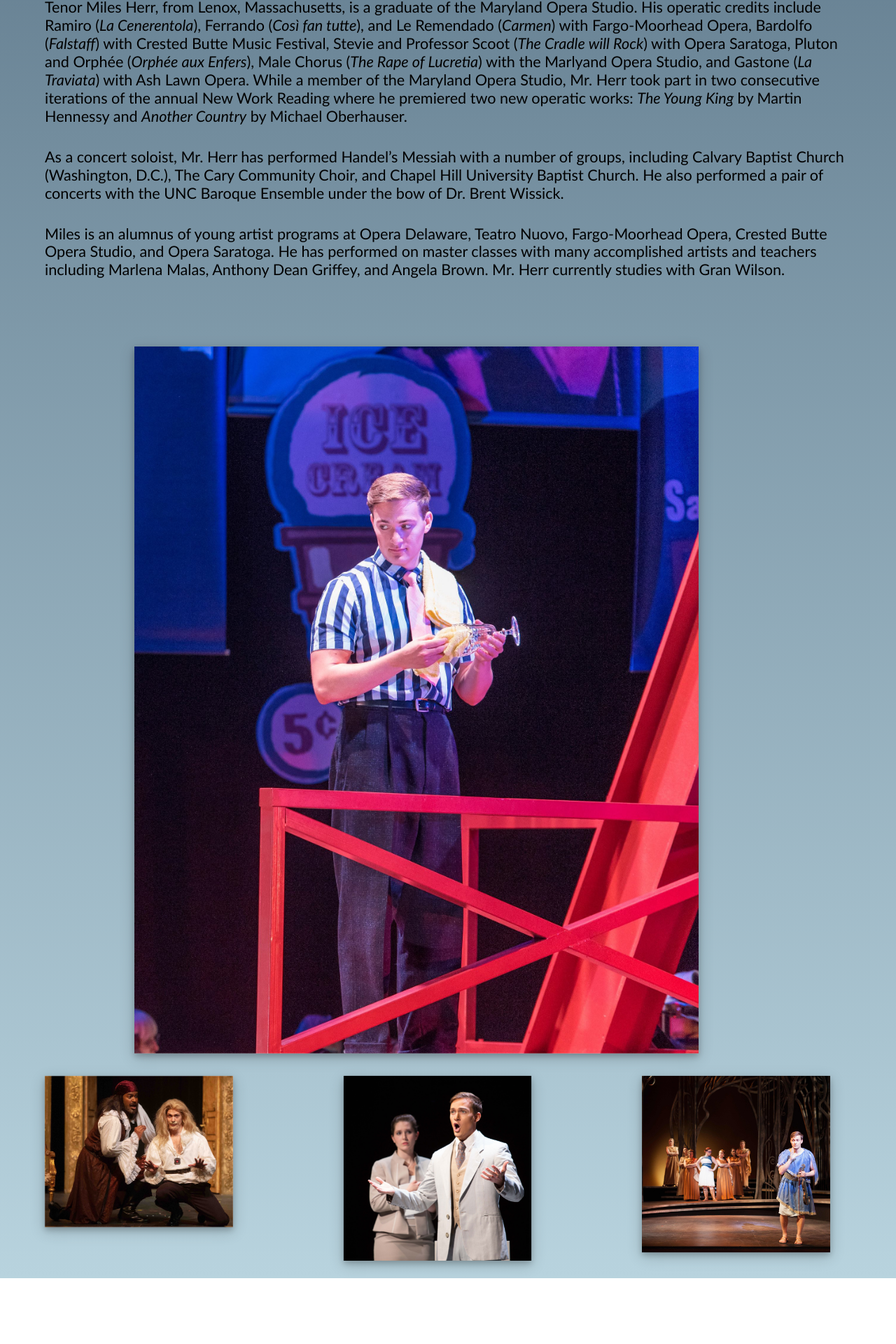
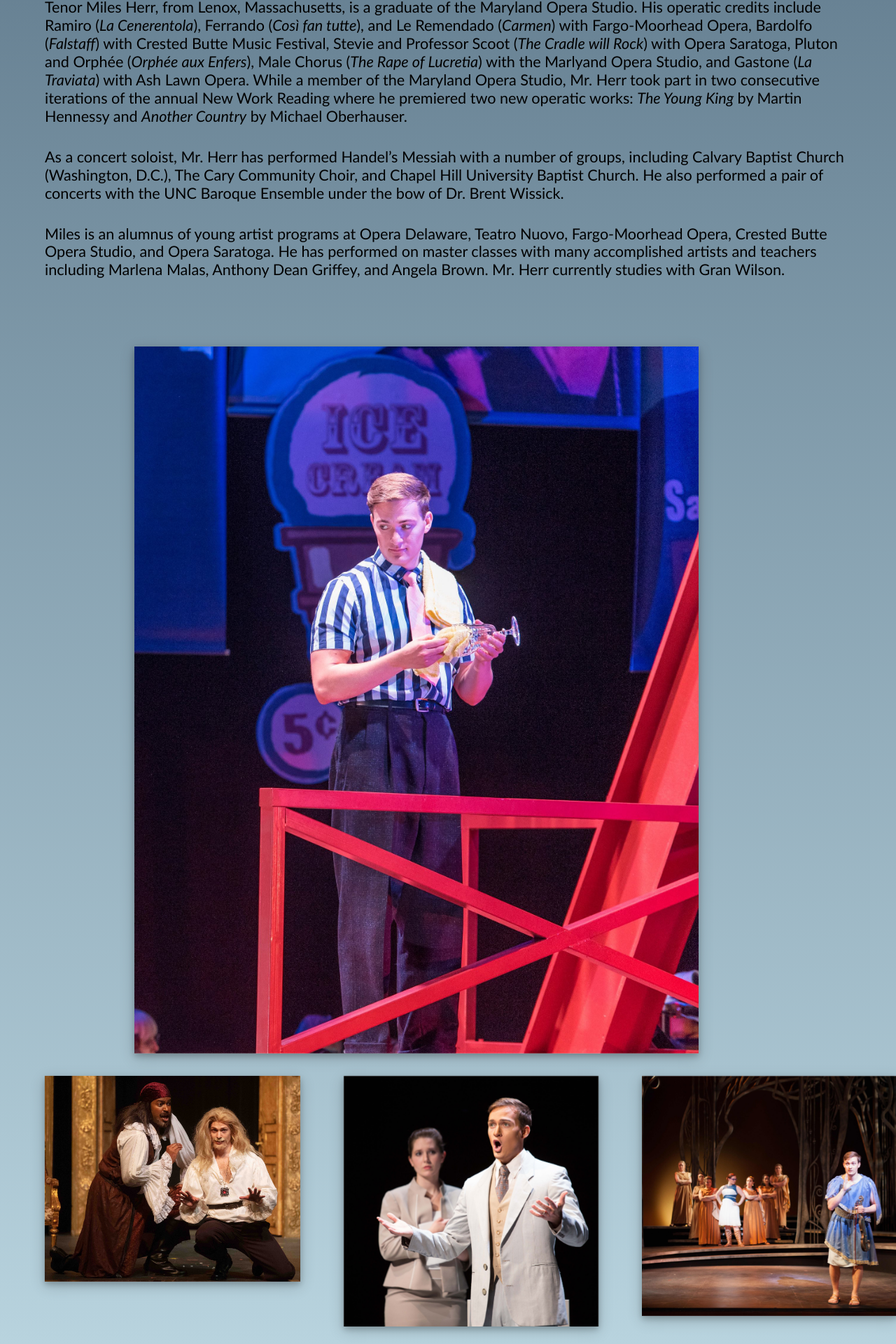
Before and after one commit to leemlb06pmi/leemlb06pmi.github.io, a Jekyll site: the page built from index.html, in a window 1280 px wide. Shown: the part 2203-4123 px from the top of the page at 70% size. Built offline with Jekyll 4.4.1, drawn with Linux system fonts in a browser that asks for light colours; before the commit the page ends 4029 px from its top, so only the background shows below that.

Commit message:
Update index.html

```diff
--- a/index.html
+++ b/index.html
@@ -67,7 +67,7 @@ title: Miles Herr, Tenor
 	</div>
 	<div class="row">
 		<div class="column mini">
-			<div class="picContainActive">
+			<div class="picContainActive2">
 				<div class="shadowBox">
 					<img class="imageFadeWText" src="https://leemlb06pmi.github.io/photos/Cosi_2.jpeg" alt="Cosi">
 					<div class="textTrans">
@@ -77,7 +77,7 @@ title: Miles Herr, Tenor
 			</div>
 		</div>
 		<div class="column mini">
-			<div class="picContainActive">
+			<div class="picContainActive2">
 				<div class="shadowBox">
 					<img class="imageFadeWText" src="https://leemlb06pmi.github.io/photos/Lucretia_1_GeoffSheil.jpeg" alt="Lucretia">
 						<div class="textTrans">
@@ -87,7 +87,7 @@ title: Miles Herr, Tenor
 				</div>
 			</div>
 		<div class="column mini">
-			<div class="picContainActive">
+			<div class="picContainActive2">
 				<div class="shadowBox">
 					<img class="imageFadeWText" src="https://leemlb06pmi.github.io/photos/Orpheus_5_GeoffSheil.jpeg" alt="Orphee">
 						<div class="textTrans">
```
